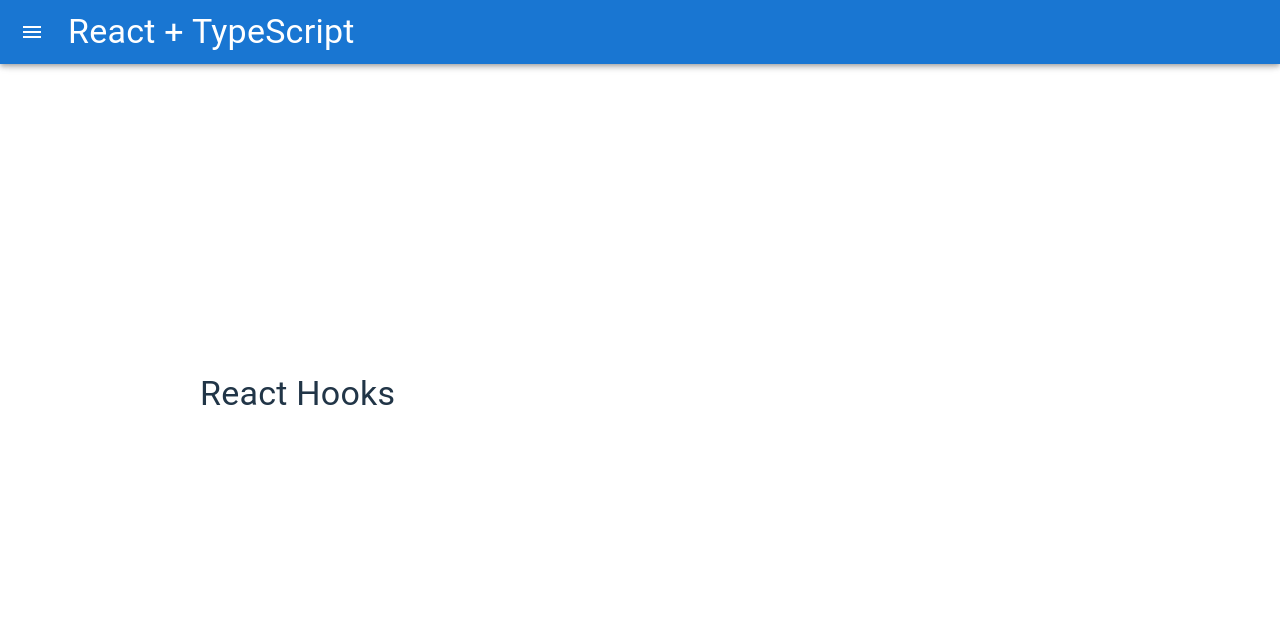
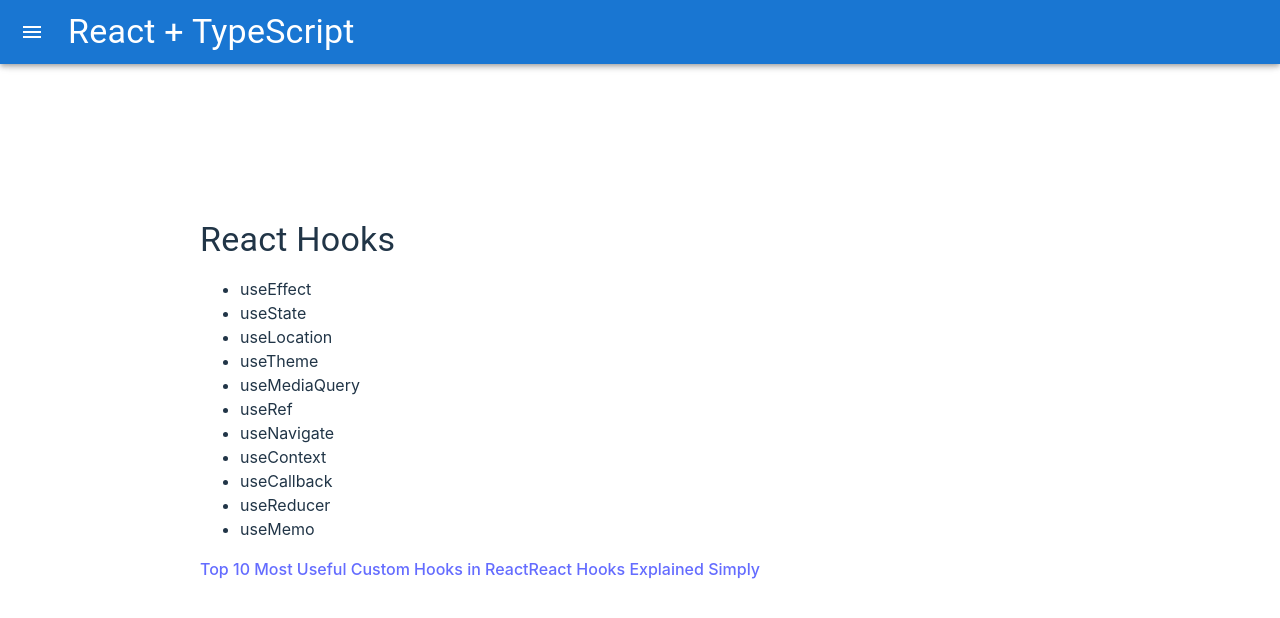
Before and after one commit to cjp0421/react-cheat-sheet, a React (Vite) app: page /hooks in a window 1280 px wide. Shown: the top 618 px of the page. Built offline with nearby package versions, Linux system fonts and the light colour scheme.

Commit message:
starting gathering ideas for Hooks content

```diff
--- a/src/pages/HooksPage.tsx
+++ b/src/pages/HooksPage.tsx
@@ -1,14 +1,29 @@
-import { Typography } from '@mui/material';
+import { Box, Typography } from '@mui/material';
 // import ModalTemplate from '../components/ModalTemplate'
 // import CustomDropdown from '../components/CustomDropdown'
 
 const HooksPage: React.FC = () => {
     return (
-        <div>
+        <Box>
             <Typography variant='h4' gutterBottom>
                 React Hooks
             </Typography>
-        </div>
+            <ul>
+                <li>useEffect</li>
+                <li>useState</li>
+                <li>useLocation</li>
+                <li>useTheme</li>
+                <li>useMediaQuery</li>
+                <li>useRef</li>
+                <li>useNavigate</li>
+                <li>useContext</li>
+                <li>useCallback</li>
+                <li>useReducer</li>
+                <li>useMemo</li>
+            </ul>
+            <a href='https://www.skillreactor.io/blog/top-10-most-useful-custom-hooks-in-react/' target='_blank' rel='noreferrer'>Top 10 Most Useful Custom Hooks in React</a>
+            <a href='https://daily.dev/blog/react-hooks-explained-simply' target='_blank' rel='noreferrer'>React Hooks Explained Simply</a>
+        </Box>
     )
 }
 
```
